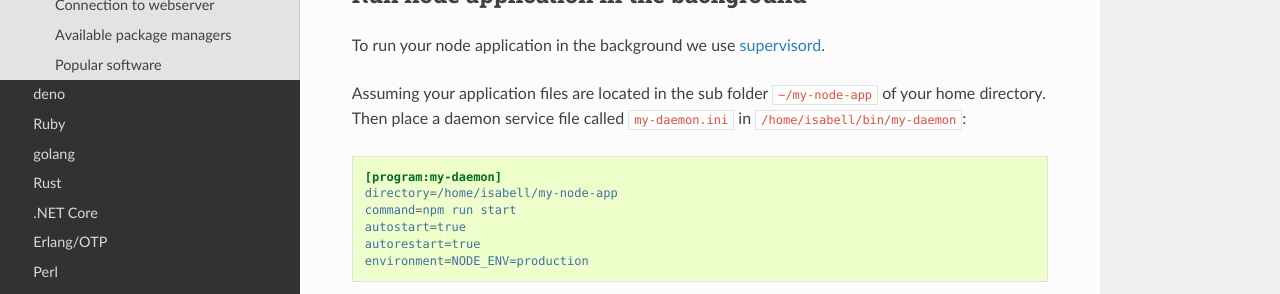
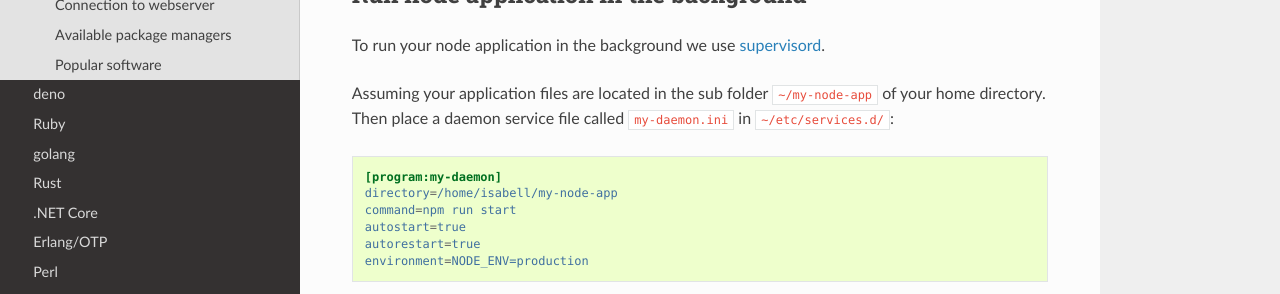
Before and after one commit to Uberspace/manual, a Sphinx documentation site: the page built from source/lang-nodejs.rst, in a window 1280 px wide and 900 px high, scrolled down 1992 px. Shown: the part 147-441 px from the top of the window. Built offline with Sphinx 7.4.7 and the Read the Docs theme 2.0.0, drawn with Linux system fonts in a browser that asks for light colours.

Commit message:
[nodejs] fix path for my-daemon.ini

```diff
--- a/source/lang-nodejs.rst
+++ b/source/lang-nodejs.rst
@@ -91,7 +91,7 @@ To run your node application in the background we use `supervisord <https://manu
 
 
 Assuming your application files are located in the sub folder ``~/my-node-app`` of your home directory.
-Then place a daemon service file called ``my-daemon.ini`` in ``/home/isabell/bin/my-daemon``:
+Then place a daemon service file called ``my-daemon.ini`` in ``~/etc/services.d/``:
 
 .. code-block:: ini
 
```
